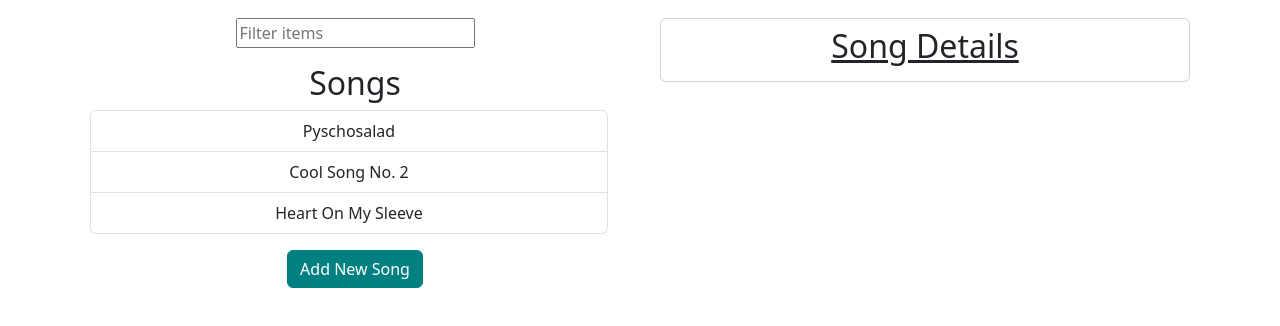
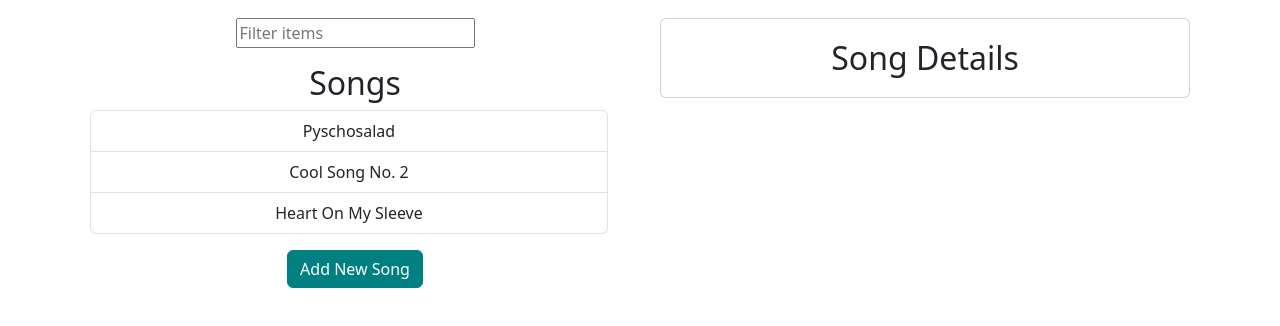
Before and after one commit to mickelson-classroom/list-detail-site-andrewbengordon, a React (Create React App) app: page / in a window 1280 px wide. Shown: the top 326 px of the page. Built offline with nearby package versions, Linux system fonts and the light colour scheme.

Commit message:
changed song details from an anchor to a button

```diff
--- a/src/Components/DetailComponent.tsx
+++ b/src/Components/DetailComponent.tsx
@@ -40,16 +40,16 @@ export const DetailComponent = ({
 
   return (
     <div className="card m-2 p-2">
-      <a
-        href="#song-details"
+      <button
         data-bs-toggle="collapse"
-        className="card-title h2"
-        role="button"
+        data-bs-target="#song-details"
+        className="btn fs-2"
         aria-expanded="false"
+        aria-controls="song-details"
         onClick={(e) => e.preventDefault()}
       >
         Song Details
-      </a>
+      </button>
       <div id="song-details" className="collapse">
         {selectedSong ? (
           <div>
```
